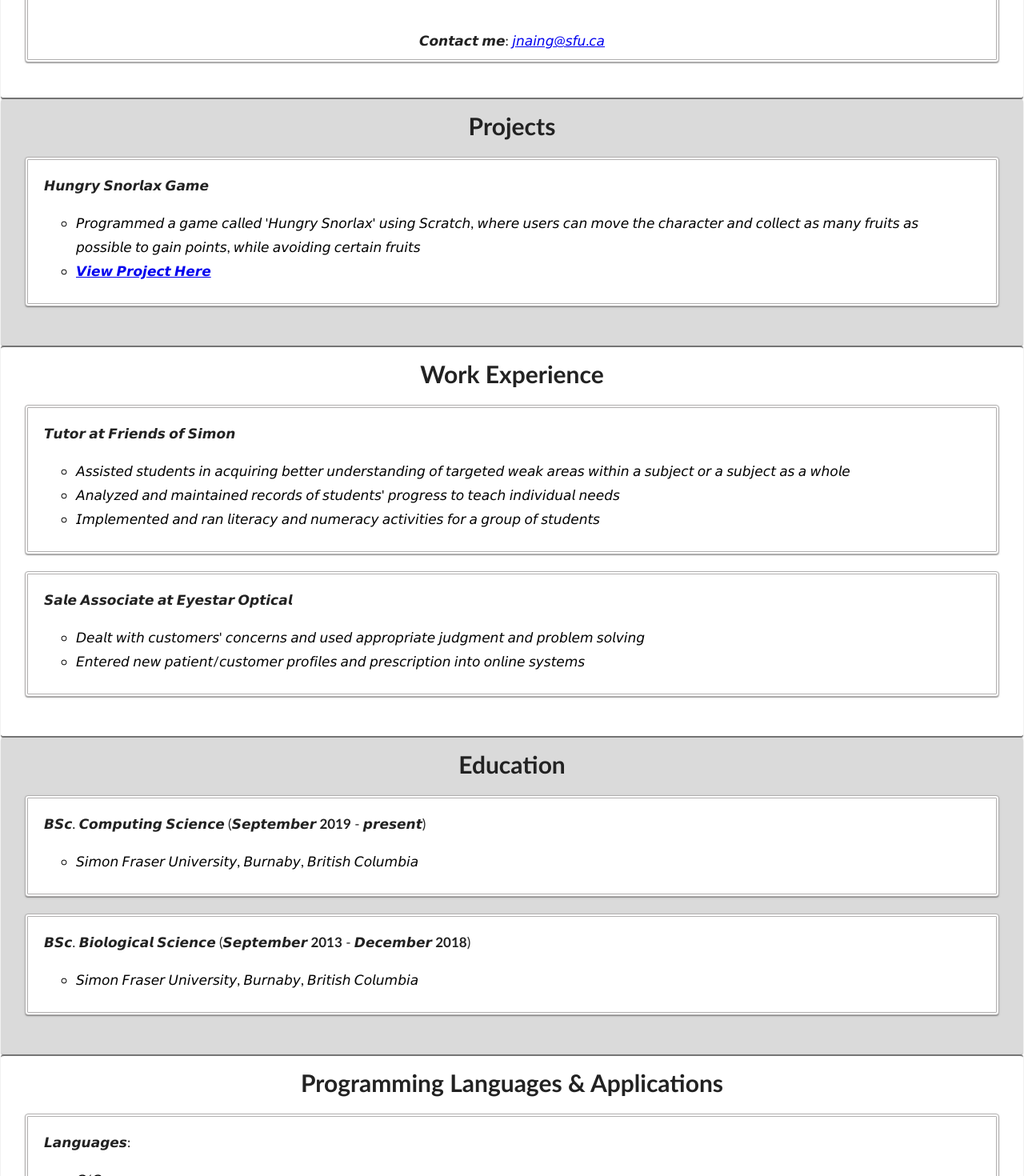
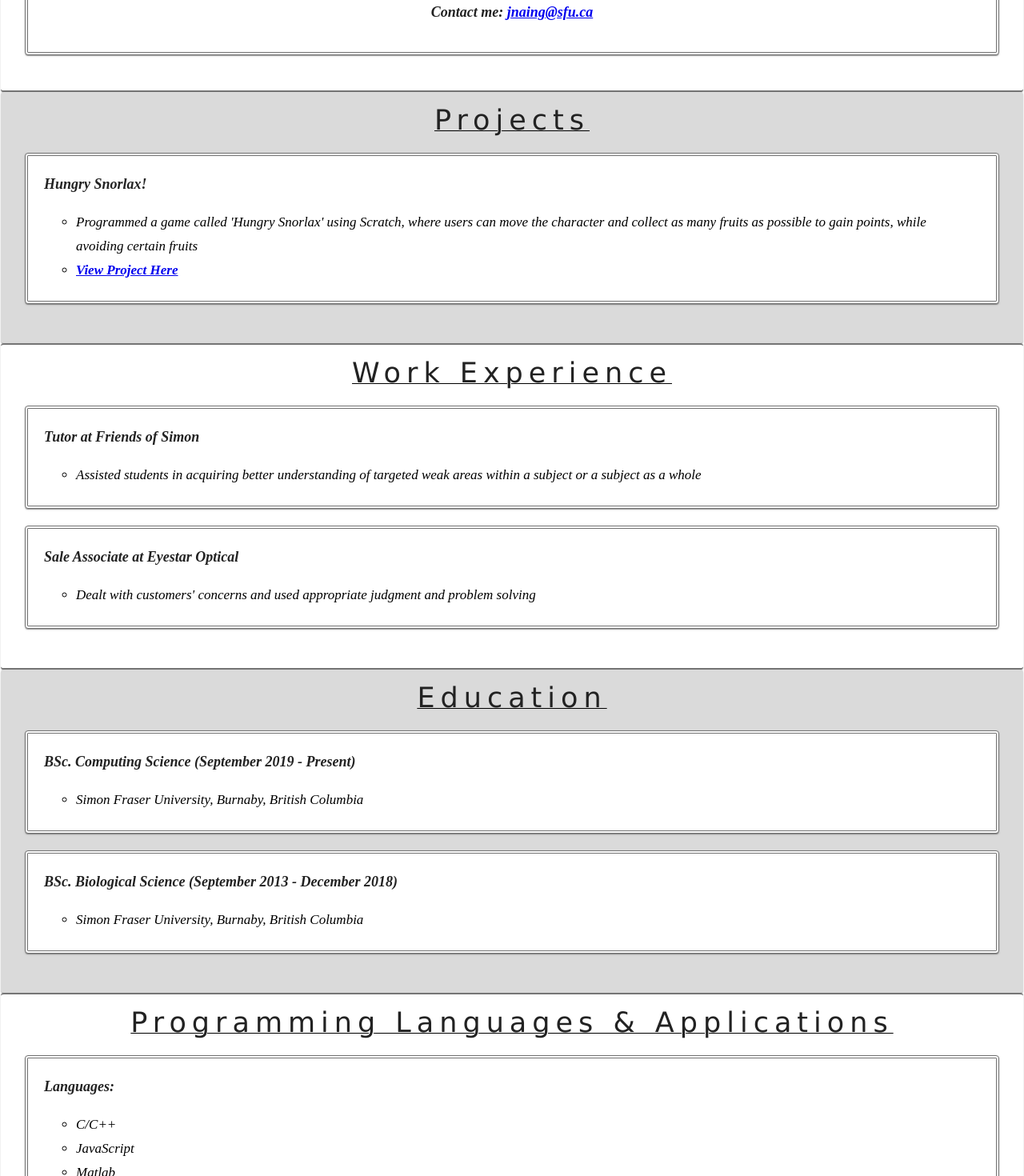
Before and after one commit to jsoeenaing/jsoeenaing.github.io, a React (Create React App) app: page / in a window 1280 px wide. Shown: the part 1260-2730 px from the top of the page at 80% size. Built offline with nearby package versions, Linux system fonts and the light colour scheme.

Commit message:
Website Updated

```diff
--- a/package.json
+++ b/package.json
@@ -10,6 +10,7 @@
     "@testing-library/user-event": "^12.7.1",
     "@types/react-router-dom": "^5.1.7",
     "bootstrap": "^4.6.0",
+    "font-picker-react": "^3.5.2",
     "react": "^17.0.1",
     "react-bootstrap": "^1.5.0",
     "react-dom": "^17.0.1",
--- a/src/App.css
+++ b/src/App.css
@@ -1,4 +1,3 @@
-
 li {
   font-size: 17px;
   color:black;
@@ -45,24 +44,37 @@ body {
 }
 
 .containerTitle {
-  font-size: 30px;
-  font-family:'Trebuchet MS', 'Lucida Sans Unicode', 'Lucida Grande', 'Lucida Sans', Arial, sans-serif;
-  font-weight: bold;
+  font-size: 35px;
   color:rgb(34, 34, 34);
   text-align: center;
-  text-decoration-line:none;
-  text-decoration-color: rgb(56, 56, 56);
+  letter-spacing: 7px;
+  text-decoration-line: underline;
+  text-decoration-color: black;
+  text-decoration-thickness: 1pt;
+  font-family:'Lucida Sans', 'Lucida Sans Regular', 'Lucida Grande', 'Lucida Sans Unicode', Geneva, Verdana, sans-serif;
 }
 
 .containerText {
-  font-family:'Trebuchet MS', 'Lucida Sans Unicode', 'Lucida Grande', 'Lucida Sans', Arial, sans-serif;
-  font-size: 17px;
-  font-weight:lighter;
+  font-family: 'ArialHebrew';
+  font-weight: lighter;
+  font-style: italic;
+  font-size: 18px;
   color: rgb(34, 34, 34);
 }
 
 .containerLink {
 
+}
+
+.firstContainer {
+  background-color: white !important;
+  font-size: 30px;
+  border-bottom: 2px solid rgb(117, 117, 117);
+  padding-left: 30px;
+  padding-right: 30px;
+  padding-top: 15px;
+  padding-bottom: 10px;;
+  text-align: center;
 }
 
 .customContainer {
@@ -85,23 +97,13 @@ body {
   padding-bottom: 15px;
 }
 
-.firstContainer {
-  background-color: white !important;
-  font-size: 30px;
-  border-bottom: 2px solid rgb(117, 117, 117);
-  padding-left: 30px;
-  padding-right: 30px;
-  padding-top: 15px;
-  padding-bottom: 10px;;
-  text-align: center;
-}
-
 .boxContainer {
   background-color: white !important;
   font-size: 30px;
   line-height: 30px;
   padding-left: 20px;
   padding-right: 20px;
-  padding-bottom: 8px;
-  border: 4px double rgb(177, 175, 175) !important;
+  padding-bottom: 5px;
+  padding-top: 20px;
+  border: 4px double rgb(114, 114, 114) !important;
 }
--- a/src/components/Body.js
+++ b/src/components/Body.js
@@ -9,15 +9,13 @@ export function Body() {
             <div className="row">
                 <FirstContainer title={'About Me'}><br/>
                     <BoxContainer>
-                        <br/>
                         <img src={profileImage} alt="profile-image"/>
                         <br/><br/>
-                    𝙃𝙚𝙡𝙡𝙤, 𝙢𝙮 𝙣𝙖𝙢𝙚 𝙞𝙨 𝙅 𝙎𝙤𝙚! <br/>
-
-𝘐'𝘮 𝘤𝘶𝘳𝘳𝘦𝘯𝘵𝘭𝘺 𝘢 𝘵𝘩𝘪𝘳𝘥 𝘺𝘦𝘢𝘳 𝘤𝘰𝘮𝘱𝘶𝘵𝘦𝘳 𝘴𝘤𝘪𝘦𝘯𝘤𝘦 𝘴𝘵𝘶𝘥𝘦𝘯𝘵 𝘢𝘵 𝘚𝘪𝘮𝘰𝘯 𝘍𝘳𝘢𝘴𝘦𝘳 𝘜𝘯𝘪𝘷𝘦𝘳𝘴𝘪𝘵𝘺. 𝘐 𝘨𝘰𝘵 𝘪𝘯𝘵𝘦𝘳𝘦𝘴𝘵𝘦𝘥 𝘪𝘯 𝘊𝘰𝘮𝘱𝘶𝘵𝘦𝘳 𝘚𝘤𝘪𝘦𝘯𝘤𝘦 𝘣𝘦𝘤𝘢𝘶𝘴𝘦 𝘐 𝘭𝘰𝘷𝘦 𝘵𝘩𝘦 𝘤𝘩𝘢𝘭𝘭𝘦𝘯𝘨𝘦 𝘵𝘩𝘢𝘵 𝘤𝘰𝘮𝘦𝘴 𝘸𝘪𝘵𝘩 𝘤𝘳𝘦𝘢𝘵𝘪𝘯𝘨 𝘴𝘰𝘮𝘦𝘵𝘩𝘪𝘯𝘨 𝘰𝘶𝘵 𝘰𝘧 𝘯𝘰𝘵𝘩𝘪𝘯𝘨.
-𝘋𝘶𝘳𝘪𝘯𝘨 𝘴𝘱𝘢𝘳𝘦 𝘵𝘪𝘮𝘦, 𝘐 𝘭𝘪𝘬𝘦 𝘵𝘰 𝘦𝘹𝘱𝘭𝘰𝘳𝘦 𝘯𝘦𝘸 𝘱𝘭𝘢𝘤𝘦𝘴, 𝘵𝘳𝘺 𝘯𝘦𝘸 𝘧𝘰𝘰𝘥𝘴 𝘢𝘯𝘥 𝘥𝘪𝘴𝘤𝘰𝘷𝘦𝘳 𝘯𝘦𝘸 𝘤𝘶𝘭𝘵𝘶𝘳𝘦𝘴.
-
-                        <br/><br/>𝘾𝙤𝙣𝙩𝙖𝙘𝙩 𝙢𝙚: <a href="mailto:jnaing@sfu.ca"> 𝘫𝘯𝘢𝘪𝘯𝘨@𝘴𝘧𝘶.𝘤𝘢</a>
+                        <b>Hello, my name is J Soe!</b> <br/>
+                        I'm currently a third year computer science student at Simon Fraser University.
+                        I got interested in Computer Science because I love the challenge that comes with creating something out of nothing!
+                        During spare time, I like to explore new places, try new foods and discover new cultures.
+                        <b><br/><br/>Contact me: <a href="mailto:jnaing@sfu.ca"> jnaing@sfu.ca<br/><br/></a></b>
                     </BoxContainer>
                 </FirstContainer>
             </div>
@@ -25,11 +23,10 @@ export function Body() {
             <div className="row">
                 <AltContainer title={'Projects'}><br/>
                     <BoxContainer>
-                    <p>𝙃𝙪𝙣𝙜𝙧𝙮 𝙎𝙣𝙤𝙧𝙡𝙖𝙭 𝙂𝙖𝙢𝙚</p>
+                    <b>Hungry Snorlax!</b>
                         <ul>
-                            <li>𝘗𝘳𝘰𝘨𝘳𝘢𝘮𝘮𝘦𝘥 𝘢 𝘨𝘢𝘮𝘦 𝘤𝘢𝘭𝘭𝘦𝘥 '𝘏𝘶𝘯𝘨𝘳𝘺 𝘚𝘯𝘰𝘳𝘭𝘢𝘹' 𝘶𝘴𝘪𝘯𝘨 𝘚𝘤𝘳𝘢𝘵𝘤𝘩, 𝘸𝘩𝘦𝘳𝘦 𝘶𝘴𝘦𝘳𝘴 𝘤𝘢𝘯 𝘮𝘰𝘷𝘦 𝘵𝘩𝘦 𝘤𝘩𝘢𝘳𝘢𝘤𝘵𝘦𝘳 𝘢𝘯𝘥 𝘤𝘰𝘭𝘭𝘦𝘤𝘵 𝘢𝘴 𝘮𝘢𝘯𝘺 𝘧𝘳𝘶𝘪𝘵𝘴 𝘢𝘴 𝘱𝘰𝘴𝘴𝘪𝘣𝘭𝘦 𝘵𝘰 𝘨𝘢𝘪𝘯 𝘱𝘰𝘪𝘯𝘵𝘴, 𝘸𝘩𝘪𝘭𝘦 𝘢𝘷𝘰𝘪𝘥𝘪𝘯𝘨 𝘤𝘦𝘳𝘵𝘢𝘪𝘯 𝘧𝘳𝘶𝘪𝘵𝘴
-</li>
-                        <li><ContainerLink><a href="https://scratch.mit.edu/projects/392278500">𝙑𝙞𝙚𝙬 𝙋𝙧𝙤𝙟𝙚𝙘𝙩 𝙃𝙚𝙧𝙚</a></ContainerLink></li>
+                            <li>Programmed a game called 'Hungry Snorlax' using Scratch, where users can move the character and collect as many fruits as possible to gain points, while avoiding certain fruits<i></i></li>
+                        <li><ContainerLink><a href="https://scratch.mit.edu/projects/392278500"><b>View Project Here</b></a></ContainerLink></li>
                         </ul>
                     </BoxContainer>
                 </AltContainer>
@@ -38,19 +35,16 @@ export function Body() {
             <div className="row">
                 <CustomContainer title={'Work Experience'}><br/>
                     <BoxContainer>
-                       <p>𝙏𝙪𝙩𝙤𝙧 𝙖𝙩 𝙁𝙧𝙞𝙚𝙣𝙙𝙨 𝙤𝙛 𝙎𝙞𝙢𝙤𝙣</p>
+                        <b>Tutor at Friends of Simon </b>
                             <ul>
-                                    <li>𝘈𝘴𝘴𝘪𝘴𝘵𝘦𝘥 𝘴𝘵𝘶𝘥𝘦𝘯𝘵𝘴 𝘪𝘯 𝘢𝘤𝘲𝘶𝘪𝘳𝘪𝘯𝘨 𝘣𝘦𝘵𝘵𝘦𝘳 𝘶𝘯𝘥𝘦𝘳𝘴𝘵𝘢𝘯𝘥𝘪𝘯𝘨 𝘰𝘧 𝘵𝘢𝘳𝘨𝘦𝘵𝘦𝘥 𝘸𝘦𝘢𝘬 𝘢𝘳𝘦𝘢𝘴 𝘸𝘪𝘵𝘩𝘪𝘯 𝘢 𝘴𝘶𝘣𝘫𝘦𝘤𝘵 𝘰𝘳 𝘢 𝘴𝘶𝘣𝘫𝘦𝘤𝘵 𝘢𝘴 𝘢 𝘸𝘩𝘰𝘭𝘦</li>
-                                    <li>𝘈𝘯𝘢𝘭𝘺𝘻𝘦𝘥 𝘢𝘯𝘥 𝘮𝘢𝘪𝘯𝘵𝘢𝘪𝘯𝘦𝘥 𝘳𝘦𝘤𝘰𝘳𝘥𝘴 𝘰𝘧 𝘴𝘵𝘶𝘥𝘦𝘯𝘵𝘴' 𝘱𝘳𝘰𝘨𝘳𝘦𝘴𝘴 𝘵𝘰 𝘵𝘦𝘢𝘤𝘩 𝘪𝘯𝘥𝘪𝘷𝘪𝘥𝘶𝘢𝘭 𝘯𝘦𝘦𝘥𝘴</li>
-                                    <li>𝘐𝘮𝘱𝘭𝘦𝘮𝘦𝘯𝘵𝘦𝘥 𝘢𝘯𝘥 𝘳𝘢𝘯 𝘭𝘪𝘵𝘦𝘳𝘢𝘤𝘺 𝘢𝘯𝘥 𝘯𝘶𝘮𝘦𝘳𝘢𝘤𝘺 𝘢𝘤𝘵𝘪𝘷𝘪𝘵𝘪𝘦𝘴 𝘧𝘰𝘳 𝘢 𝘨𝘳𝘰𝘶𝘱 𝘰𝘧 𝘴𝘵𝘶𝘥𝘦𝘯𝘵𝘴</li>
+                                <li>Assisted students in acquiring better understanding of targeted weak areas within a subject or a subject as a whole</li>
                             </ul>
                     </BoxContainer>
                     <br/>
                     <BoxContainer>
-                        <p>𝙎𝙖𝙡𝙚 𝘼𝙨𝙨𝙤𝙘𝙞𝙖𝙩𝙚 𝙖𝙩 𝙀𝙮𝙚𝙨𝙩𝙖𝙧 𝙊𝙥𝙩𝙞𝙘𝙖𝙡</p>
+                        <b>Sale Associate at Eyestar Optical</b>
                             <ul>
-                                    <li>𝘋𝘦𝘢𝘭𝘵 𝘸𝘪𝘵𝘩 𝘤𝘶𝘴𝘵𝘰𝘮𝘦𝘳𝘴' 𝘤𝘰𝘯𝘤𝘦𝘳𝘯𝘴 𝘢𝘯𝘥 𝘶𝘴𝘦𝘥 𝘢𝘱𝘱𝘳𝘰𝘱𝘳𝘪𝘢𝘵𝘦 𝘫𝘶𝘥𝘨𝘮𝘦𝘯𝘵 𝘢𝘯𝘥 𝘱𝘳𝘰𝘣𝘭𝘦𝘮 𝘴𝘰𝘭𝘷𝘪𝘯𝘨</li>
-                                    <li>𝘌𝘯𝘵𝘦𝘳𝘦𝘥 𝘯𝘦𝘸 𝘱𝘢𝘵𝘪𝘦𝘯𝘵/𝘤𝘶𝘴𝘵𝘰𝘮𝘦𝘳 𝘱𝘳𝘰𝘧𝘪𝘭𝘦𝘴 𝘢𝘯𝘥 𝘱𝘳𝘦𝘴𝘤𝘳𝘪𝘱𝘵𝘪𝘰𝘯 𝘪𝘯𝘵𝘰 𝘰𝘯𝘭𝘪𝘯𝘦 𝘴𝘺𝘴𝘵𝘦𝘮𝘴</li>
+                                <li>Dealt with customers' concerns and used appropriate judgment and problem solving</li>
                             </ul>
                     </BoxContainer>
                 </CustomContainer>
@@ -59,16 +53,16 @@ export function Body() {
             <div className="row">
                 <AltContainer title={'Education'}><br/>
                     <BoxContainer>
-                            <p>𝘽𝙎𝙘. 𝘾𝙤𝙢𝙥𝙪𝙩𝙞𝙣𝙜 𝙎𝙘𝙞𝙚𝙣𝙘𝙚  (𝙎𝙚𝙥𝙩𝙚𝙢𝙗𝙚𝙧 <b>2019</b> - 𝙥𝙧𝙚𝙨𝙚𝙣𝙩)</p>
+                        <b>BSc. Computing Science (September 2019 - Present)</b>
                             <ul>
-                                    <li>𝘚𝘪𝘮𝘰𝘯 𝘍𝘳𝘢𝘴𝘦𝘳 𝘜𝘯𝘪𝘷𝘦𝘳𝘴𝘪𝘵𝘺, 𝘉𝘶𝘳𝘯𝘢𝘣𝘺, 𝘉𝘳𝘪𝘵𝘪𝘴𝘩 𝘊𝘰𝘭𝘶𝘮𝘣𝘪𝘢</li>
+                                <li>Simon Fraser University, Burnaby, British Columbia</li>
                             </ul>
                     </BoxContainer>
                     <br/>
                     <BoxContainer>
-                            <p>𝘽𝙎𝙘. 𝘽𝙞𝙤𝙡𝙤𝙜𝙞𝙘𝙖𝙡 𝙎𝙘𝙞𝙚𝙣𝙘𝙚 (𝙎𝙚𝙥𝙩𝙚𝙢𝙗𝙚𝙧 <b>2013</b> - 𝘿𝙚𝙘𝙚𝙢𝙗𝙚𝙧 <b>2018</b>)</p>
+                        <b>BSc. Biological Science (September 2013 - December 2018)</b>
                             <ul>
-                                    <li>𝘚𝘪𝘮𝘰𝘯 𝘍𝘳𝘢𝘴𝘦𝘳 𝘜𝘯𝘪𝘷𝘦𝘳𝘴𝘪𝘵𝘺, 𝘉𝘶𝘳𝘯𝘢𝘣𝘺, 𝘉𝘳𝘪𝘵𝘪𝘴𝘩 𝘊𝘰𝘭𝘶𝘮𝘣𝘪𝘢</li>
+                                <li>Simon Fraser University, Burnaby, British Columbia</li>
                             </ul>
                     </BoxContainer>
                 </AltContainer>
@@ -77,25 +71,25 @@ export function Body() {
             <div className="row">
                 <CustomContainer title={'Programming Languages & Applications'}><br/>
                         <BoxContainer>
-                    <p>𝙇𝙖𝙣𝙜𝙪𝙖𝙜𝙚𝙨:</p>
+                            <b>Languages:</b>
                             <ul>
-                                <li>𝘊/𝘊++</li>
-                                <li>𝘑𝘢𝘷𝘢𝘚𝘤𝘳𝘪𝘱𝘵</li>
-                                <li>𝘔𝘢𝘵𝘭𝘢𝘣</li>
-                                <li>𝘚𝘤𝘳𝘪𝘱𝘵</li>
-                                <li>𝘏𝘛𝘔𝘓</li>
+                                <li>C/C++</li>
+                                <li>JavaScript</li>
+                                <li>Matlab</li>
+                                <li>Script</li>
+                                <li>HTML</li>
                             </ul>
                         </BoxContainer>
                     <br/>
                     <BoxContainer>
-                        <p>𝘼𝙥𝙥𝙡𝙞𝙘𝙖𝙩𝙞𝙤𝙣𝙨:</p>
+                        <b>Applications:</b>
                             <ul>
-                                <li>𝘝𝘪𝘴𝘶𝘢𝘭 𝘚𝘵𝘶𝘥𝘪𝘰</li>
-                                <li>𝘎𝘪𝘵𝘩𝘶𝘣</li>
-                                <li>𝘎𝘪𝘵𝘭𝘢𝘣</li>
-                                <li>𝘕𝘰𝘥𝘦.𝘫𝘴</li>
-                                <li>𝘉𝘰𝘰𝘵𝘴𝘵𝘳𝘢𝘱</li>
-                                <li>𝘔𝘪𝘤𝘳𝘰𝘴𝘰𝘧𝘵 𝘖𝘧𝘧𝘪𝘤𝘦</li>
+                                <li>Visual Studio</li>
+                                <li>Github</li>
+                                <li>Gitlab</li>
+                                <li>Node.js</li>
+                                <li>Bootstrap</li>
+                                <li>Microsoft Office</li>
                             </ul>
                     </BoxContainer>
                 </CustomContainer>
@@ -105,27 +99,38 @@ export function Body() {
                 <AltContainer title={'Courses'}><br/>
                     <div className="row">
                         <BoxContainer>
-                                <ContainerLink><p>𝙋𝙧𝙤𝙜𝙧𝙖𝙢𝙢𝙞𝙣𝙜</p></ContainerLink>
+                            <ContainerLink><b>Programming</b></ContainerLink>
                                 <ul>
-
-                                        <li><a href="http://www.sfu.ca/students/calendar/2020/spring/courses/cmpt/354.html">𝘋𝘢𝘵𝘢𝘣𝘢𝘴𝘦 𝘚𝘺𝘴𝘵𝘦𝘮𝘴</a></li>
-                                        <li><a href="https://www.sfu.ca/students/calendar/2021/spring/courses/cmpt/300.html">𝘖𝘱𝘦𝘳𝘢𝘵𝘪𝘯𝘨 𝘚𝘺𝘴𝘵𝘦𝘮𝘴 𝘐</a></li>
-                                        <li><a href="https://www.sfu.ca/students/calendar/2021/spring/courses/cmpt/310.htmll">𝘈𝘳𝘵𝘪𝘧𝘪𝘤𝘪𝘢𝘭 𝘐𝘯𝘵𝘦𝘭𝘭𝘪𝘨𝘦𝘯𝘤𝘦 𝘚𝘶𝘳𝘷𝘦𝘺</a></li>
-                                        <li><a href="https://www.sfu.ca/students/calendar/2020/summer/courses/cmpt/225.html">𝘋𝘢𝘵𝘢 𝘚𝘵𝘳𝘶𝘤𝘵𝘶𝘳𝘦𝘴 𝘢𝘯𝘥 𝘗𝘳𝘰𝘨𝘳𝘢𝘮𝘮𝘪𝘯𝘨</a></li>
-                                        <li><a href="https://www.sfu.ca/students/calendar/2020/spring/courses/cmpt/295.html">𝘐𝘯𝘵𝘳𝘰𝘥𝘶𝘤𝘵𝘪𝘰𝘯 𝘵𝘰 𝘊𝘰𝘮𝘱𝘶𝘵𝘦𝘳 𝘚𝘺𝘴𝘵𝘦𝘮𝘴</a></li>
-                                        <li><a href="https://www.sfu.ca/students/calendar/2020/fall/courses/cmpt/361.html">𝘐𝘯𝘵𝘳𝘰𝘥𝘶𝘤𝘵𝘪𝘰𝘯 𝘵𝘰 𝘊𝘰𝘮𝘱𝘶𝘵𝘦𝘳 𝘎𝘳𝘢𝘱𝘩𝘪𝘤𝘴</a></li>
-                                        <li><a href="https://www.sfu.ca/students/calendar/2020/spring/courses/cmpt/276.html">𝘐𝘯𝘵𝘳𝘰𝘥𝘶𝘤𝘵𝘪𝘰𝘯 𝘵𝘰 𝘚𝘰𝘧𝘵𝘸𝘢𝘳𝘦 𝘌𝘯𝘨𝘪𝘯𝘦𝘦𝘳𝘪𝘯𝘨</a></li>
+                                    <li><a href="http://www.sfu.ca/students/calendar/2020/spring/courses/cmpt/354.html">Database
+                                        Systems</a></li>
+                                    <li><a href="https://www.sfu.ca/students/calendar/2021/spring/courses/cmpt/300.html">Operating
+                                        Systems I</a></li>
+                                    <li><a href="https://www.sfu.ca/students/calendar/2021/spring/courses/cmpt/310.htmll">Artificial
+                                        Intelligence Survey</a></li>
+                                    <li><a href="https://www.sfu.ca/students/calendar/2020/summer/courses/cmpt/225.html">Data
+                                        Structures and Programming</a></li>
+                                    <li><a href="https://www.sfu.ca/students/calendar/2020/spring/courses/cmpt/295.html">Introduction
+                                        to Computer Systems</a></li>
+                                    <li><a href="https://www.sfu.ca/students/calendar/2020/fall/courses/cmpt/361.html">Introduction to
+                                        Computer Graphics</a></li>
+                                    <li><a href="https://www.sfu.ca/students/calendar/2020/spring/courses/cmpt/276.html">Introduction
+                                        to Software Engineering</a></li>
                                 </ul>
                         </BoxContainer>
                         <br/>
                         <BoxContainer>
-                                <ContainerLink><p>𝙈𝙖𝙩𝙝𝙚𝙢𝙖𝙩𝙞𝙘𝙨</p></ContainerLink>
+                            <ContainerLink><b>Mathematics</b></ContainerLink>
                                 <ul>
-                                        <li><a href="https://www.sfu.ca/students/calendar/2020/summer/courses/math/150.html">𝘊𝘢𝘭𝘤𝘶𝘭𝘶𝘴 𝘐</a></li>
-                                        <li><a href="https://www.sfu.ca/students/calendar/2020/spring/courses/math/232.html">𝘓𝘪𝘯𝘦𝘢𝘳 𝘈𝘭𝘨𝘦𝘣𝘳𝘢</a></li>
-                                        <li><a href="https://www.sfu.ca/students/calendar/2020/summer/courses/macm/316.html">𝘕𝘶𝘮𝘦𝘳𝘪𝘤𝘢𝘭 𝘈𝘯𝘢𝘭𝘺𝘴𝘪𝘴</a></li>
-                                        <li><a href="https://www.sfu.ca/students/calendar/2020/spring/courses/macm/101.html">𝘋𝘪𝘴𝘤𝘳𝘦𝘵𝘦 𝘔𝘢𝘵𝘩𝘦𝘮𝘢𝘵𝘪𝘤𝘴 𝘐</a></li>
-                                        <li><a href="https://www.sfu.ca/students/calendar/2020/spring/courses/macm/201.html">𝘋𝘪𝘴𝘤𝘳𝘦𝘵𝘦 𝘔𝘢𝘵𝘩𝘦𝘮𝘢𝘵𝘪𝘤𝘴 𝘐𝘐</a></li>
+                                    <li><a href="https://www.sfu.ca/students/calendar/2020/summer/courses/math/150.html">Calculus
+                                        I</a></li>
+                                    <li><a href="https://www.sfu.ca/students/calendar/2020/spring/courses/math/232.html">Linear
+                                        Algebra</a></li>
+                                    <li><a href="https://www.sfu.ca/students/calendar/2020/summer/courses/macm/316.html">Numerical
+                                        Analysis</a></li>
+                                    <li><a href="https://www.sfu.ca/students/calendar/2020/spring/courses/macm/101.html">Discrete
+                                        Mathematics I</a></li>
+                                    <li><a href="https://www.sfu.ca/students/calendar/2020/spring/courses/macm/201.html">Discrete
+                                        Mathematics II</a></li>
                                 </ul>
                         </BoxContainer>
                     </div>
```
Also changed, not shown: 1 other file (tests, documents, lock files or other folders). Lines whose indentation alone changed are shown as unchanged.
